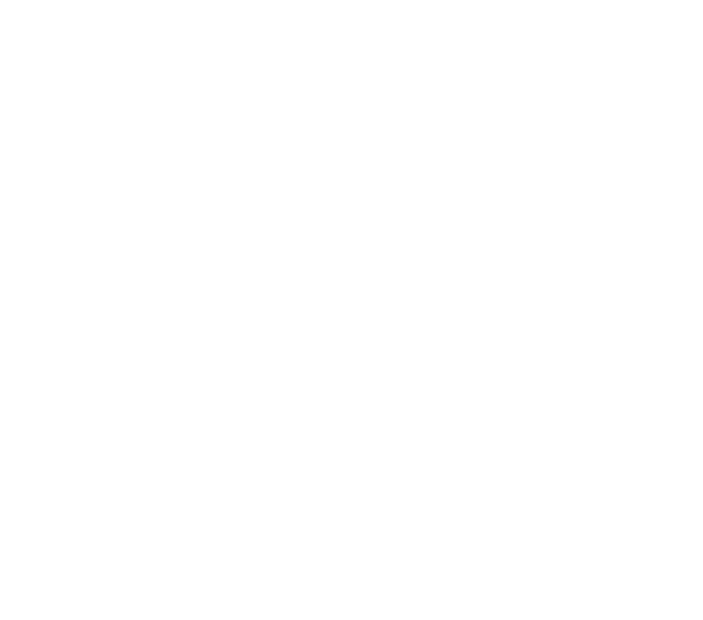
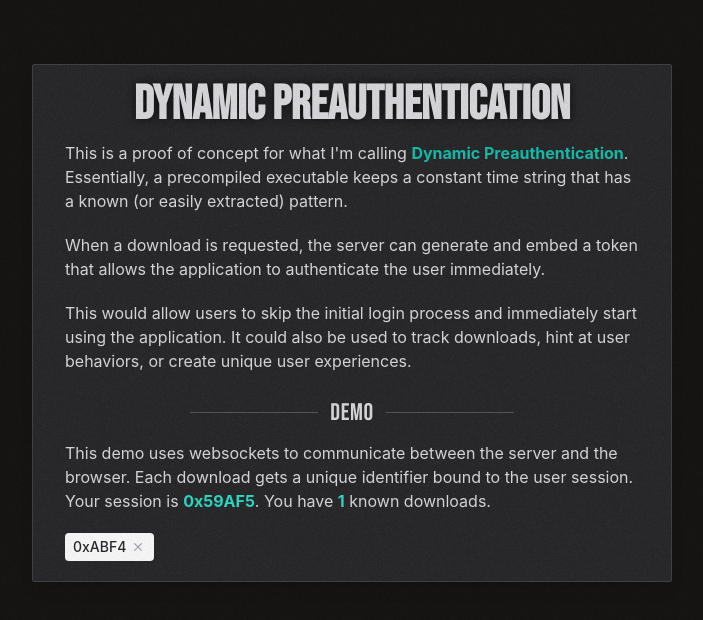
Before and after one commit to Xevion/dynamic-preauth, an Astro site in the folder frontend/: page / in a window 1280 px wide. Shown: the whole page, without its empty margins (288-991 px from the left). Built offline with nearby package versions, Linux system fonts and the light colour scheme; Astro itself is replaced by a stand-in of ours.

Commit message:
overhaul frontend, typography, noise pattern, badge, notify audio

```diff
--- /dev/null
+++ b/frontend/src/components/Badge.tsx
@@ -0,0 +1,48 @@
+import { cn, type ClassValue } from "@/util";
+import type { JSX } from "astro/jsx-runtime";
+
+type BadgeProps = {
+  className?: ClassValue;
+  onClick?: () => void;
+  children: JSX.Element | JSX.Element[];
+  screenReaderLabel?: string;
+};
+
+const Badge = ({
+  className,
+  children,
+  onClick,
+  screenReaderLabel,
+}: BadgeProps) => {
+  return (
+    <span
+      id="badge-dismiss-dark"
+      class={cn(
+        className,
+        "inline-flex items-center px-2 py-1 me-2 text-sm font-medium text-zinc-800 bg-zinc-100 rounded dark:bg-zinc-700 dark:text-zinc-300"
+      )}
+    >
+      {children}
+      <button
+        type="button"
+        onClick={onClick}
+        class="inline-flex items-center p-1 ms-1 text-sm text-zinc-400 bg-transparent rounded-sm hover:bg-zinc-200 hover:text-zinc-900 dark:hover:bg-zinc-600 dark:hover:text-zinc-300"
+        data-dismiss-target="#badge-dismiss-dark"
+        aria-label="Remove"
+      >
+        <svg class="w-2 h-2" aria-hidden="true" fill="none" viewBox="0 0 14 14">
+          <path
+            stroke="currentColor"
+            stroke-linecap="round"
+            stroke-linejoin="round"
+            stroke-width="2"
+            d="m1 1 6 6m0 0 6 6M7 7l6-6M7 7l-6 6"
+          />
+        </svg>
+        <span class="sr-only">{screenReaderLabel ?? "Remove"}</span>
+      </button>
+    </span>
+  );
+};
+
+export default Badge;
--- /dev/null
+++ b/frontend/src/components/StatefulDemo.tsx
@@ -0,0 +1,48 @@
+import Badge from "@/components/Badge";
+import { useState } from "preact/hooks";
+
+type StatefulDemoProps = {
+  class?: string;
+};
+
+type SessionData = {
+  id: string;
+  downloads: string[];
+};
+
+const StatefulDemo = ({ class: className }: StatefulDemoProps) => {
+  const [session, setSession] = useState<SessionData>({
+    id: "0x59AF5",
+    downloads: ["0xABF4"],
+  });
+
+  return (
+    <div class="px-5 leading-6">
+      <p class="mt-3">
+        This demo uses websockets to communicate between the server and the
+        browser. Each download gets a unique identifier bound to the user
+        session.
+        <br />
+        Your session is{" "}
+        <b class="text-teal-400 font-inter">{session?.id ?? "loading"}</b>. You
+        have <b class="text-teal-400 font-inter">{session?.downloads.length}</b>{" "}
+        known downloads.
+      </p>
+      <div>
+        {session?.downloads.map((download) => (
+          <Badge
+            onClick={function onClick() {
+              const audio = new Audio("/notify.wav");
+              audio.volume = 0.3;
+              audio.play();
+            }}
+          >
+            {download}
+          </Badge>
+        ))}
+      </div>
+    </div>
+  );
+};
+
+export default StatefulDemo;
--- /dev/null
+++ b/frontend/src/globals.scss
@@ -0,0 +1,81 @@
+@tailwind base;
+
+@import url("https://fonts.googleapis.com/css2?family=Bebas+Neue&family=Source+Serif+4:ital,opsz,wght@0,8..60,200..900;1,8..60,200..900&display=swap");
+
+.noise::after {
+    background-image: url("/noise.png");
+    position: fixed;
+    z-index: 10;
+    left: 0;
+    right: 0;
+    top: 0;
+    bottom: 0;
+    opacity: 50%;
+    content: " ";
+    pointer-events: none;
+}
+
+.noise-card {
+    @apply bg-zinc-800;
+    &::before {
+        position: absolute;
+        z-index: 30;
+        left: 0;
+        right: 0;
+        top: 0;
+        bottom: 0;
+        content: " ";
+        pointer-events: none;
+        background-image: url("/noise.png");
+        background-position-x: 66px;
+        // background-color: rgba(255, 255, 255, 6%);
+        opacity: 80%;
+        // filter: brightness(100%);
+        // background: linear-gradient(rgba(0, 0, 0, 0.2), rgba(0, 0, 0, 0.2)), url("/noise.png");
+        // #202020;
+    }
+}
+
+html,
+body {
+    @apply overflow-x-hidden;
+    background-color: #151413;
+    color: #bab1a8;
+    margin: 0;
+    width: 100%;
+    height: 100%;
+}
+
+@layer base {
+    * {
+        /* @apply border-border; */
+    }
+    body {
+        /* @apply bg-background text-foreground; */
+    }
+
+    ul,
+    ol {
+        list-style: revert;
+    }
+    /* NEW CODE */
+    /* width */
+    ::-webkit-scrollbar {
+        @apply w-2 rounded-lg;
+    }
+
+    /* Track */
+    ::-webkit-scrollbar-track {
+        @apply bg-zinc-700 rounded-lg;
+    }
+
+    /* Handle */
+    ::-webkit-scrollbar-thumb {
+        @apply bg-zinc-500 rounded-xl;
+    }
+
+    /* Handle on hover */
+    ::-webkit-scrollbar-thumb:hover {
+        @apply bg-zinc-400 rounded-lg;
+    }
+}
--- a/frontend/src/layouts/Base.astro
+++ b/frontend/src/layouts/Base.astro
@@ -6,16 +6,7 @@
     <link rel="icon" type="image/svg+xml" href="/favicon.svg" />
     <title>Dynamic Preauth</title>
   </head>
-  <body>
+  <body class="noise after:opacity-70">
     <slot />
   </body>
 </html>
-
-<style>
-  html,
-  body {
-    margin: 0;
-    width: 100%;
-    height: 100%;
-  }
-</style>
--- a/frontend/src/pages/index.astro
+++ b/frontend/src/pages/index.astro
@@ -1,6 +1,51 @@
 ---
-// import Welcome from '@/components/Welcome.astro';
-import Layout from "@/layouts/Base.astro";
+import Base from "@/layouts/Base.astro";
+import StatefulDemo from "@/components/StatefulDemo.tsx";
+import "@/globals.scss";
 ---
 
-<Layout />
+<Base>
+  <div class="w-screen h-screen flex flex-col items-center middle">
+    <div
+      class="noise-card rounded-sm relative z-20 border-zinc-700 border w-full max-w-[40rem] mt-16 mb-8 shadow-lg"
+      style={{
+        backgroundPosition:
+          Math.random() * 100 + "px " + Math.random() * 100 + "px",
+      }}
+    >
+      <div class="px-3 pt-4 pb-5 font-sans prose prose-zinc prose-invert">
+        <h1
+          class="text-5xl font-bebas bold text-center mb-3 text-zinc-300"
+          style={{ textShadow: "0 0 10px rgba(0,0,0,0.7)" }}
+        >
+          Dynamic Preauthentication
+        </h1>
+        <div class="px-5 leading-6">
+          <p class="mt-1">
+            This is a proof of concept for what I'm calling <b
+              class="text-teal-500">Dynamic Preauthentication</b
+            >. Essentially, a precompiled executable keeps a constant time
+            string that has a known (or easily extracted) pattern.
+          </p>
+          <p class="mt-0">
+            When a download is requested, the server can generate and embed a
+            token that allows the application to authenticate the user
+            immediately.
+          </p>
+          <p class="mt-0">
+            This would allow users to skip the initial login process and
+            immediately start using the application. It could also be used to
+            track downloads, hint at user behaviors, or create unique user
+            experiences.
+          </p>
+        </div>
+        <div class="inline-flex items-center justify-center w-full">
+          <hr class="w-32 h-px border-0 bg-zinc-600 my-0" />
+          <span class="px-3 text-2xl font-bebas tracking-wide">Demo</span>
+          <hr class="w-32 h-px border-0 bg-zinc-600 my-0" />
+        </div>
+        <StatefulDemo client:load />
+      </div>
+    </div>
+  </div>
+</Base>
--- /dev/null
+++ b/frontend/src/util.ts
@@ -0,0 +1,7 @@
+import { clsx, type ClassValue } from "clsx";
+import { twMerge } from "tailwind-merge";
+
+export { type ClassValue };
+export function cn(...inputs: ClassValue[]) {
+  return twMerge(clsx(inputs));
+}
--- a/frontend/tailwind.config.mjs
+++ b/frontend/tailwind.config.mjs
@@ -1,8 +1,13 @@
 /** @type {import('tailwindcss').Config} */
 export default {
-	content: ['./src/**/*.{astro,html,js,jsx,md,mdx,svelte,ts,tsx,vue}'],
-	theme: {
-		extend: {},
-	},
-	plugins: [],
-}
+  content: ["./src/**/*.{astro,html,js,jsx,ts,tsx}"],
+  theme: {
+    extend: {
+      fontFamily: {
+        bebas: ["Bebas Neue", "sans-serif"],
+        sans: ["Inter", "sans-serif"],
+      },
+    },
+  },
+  plugins: [require("@tailwindcss/typography")],
+};
```
Also changed, not shown: frontend/package.json (+7 -1 lines), frontend/pnpm-lock.yaml, frontend/public/noise.png (added), 1 other file.
